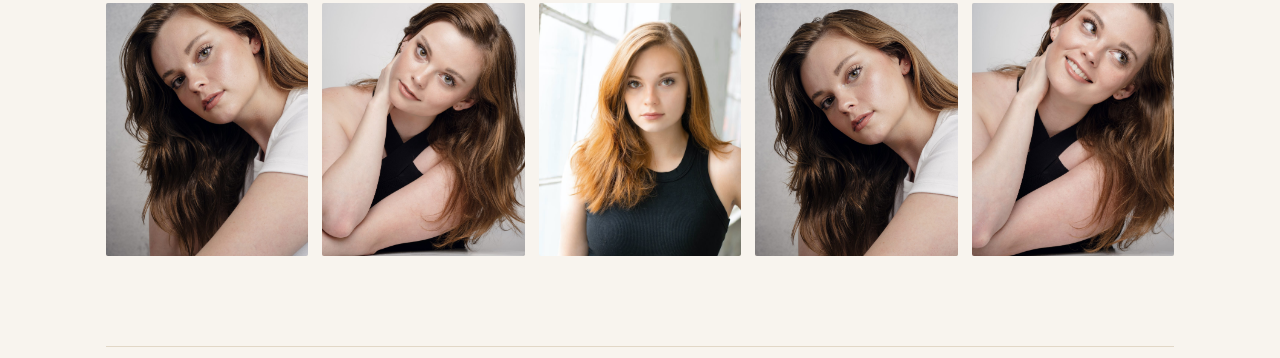
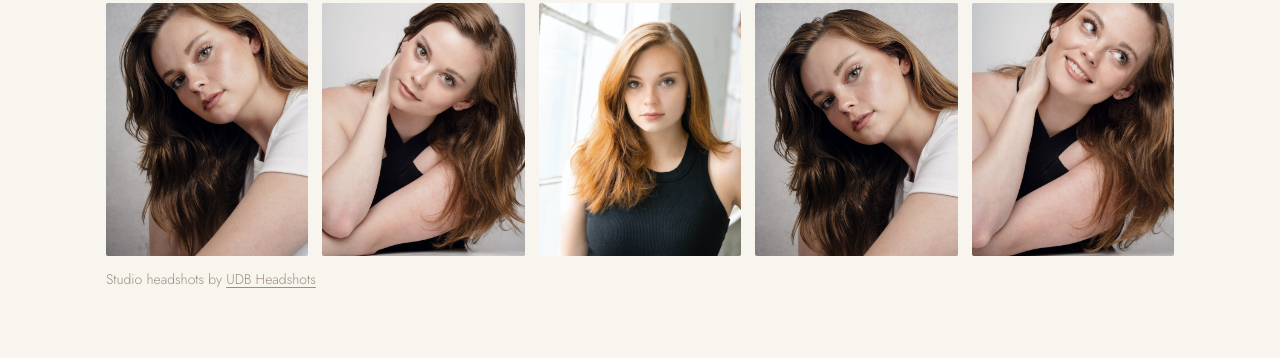
Before and after one commit to javramis/annacatherinesmith, a plain HTML site: page index.html in a window 1280 px wide. Shown: the part 5109-5467 px from the top of the page. Drawn offline with Linux system fonts and the light colour scheme.

Commit message:
Credit UDB Headshots under the headshot row
Co-Authored-By: Claude Opus 5.5 <noreply@anthropic.com>
Claude-Session: https://claude.ai/code/session_01SfXhL38BFwz87xNZNbHpGa

```diff
--- a/css/style.css
+++ b/css/style.css
@@ -230,7 +230,9 @@ td:first-child { font-weight: 400; }
 .ph { padding: 0; border: 0; background: var(--oatmeal); cursor: zoom-in; display: block; overflow: hidden; border-radius: 2px; }
 .ph img { width: 100%; height: 100%; object-fit: cover; transition: transform .6s cubic-bezier(.2,.7,.2,1); }
 .ph:hover img { transform: scale(1.025); }
-.headshots { display: grid; grid-template-columns: repeat(5, 1fr); gap: 14px; margin-bottom: clamp(56px, 7vw, 96px); }
+.headshots { display: grid; grid-template-columns: repeat(5, 1fr); gap: 14px; }
+.photo-credit { margin: 12px 0 clamp(56px, 7vw, 96px); font-size: 14px; color: var(--mushroom); }
+.photo-credit a { color: var(--mushroom); }
 .headshots .ph { aspect-ratio: 4 / 5; }
 
 .production { align-items: start; display: grid; grid-template-columns: minmax(0, 3fr) minmax(0, 9fr); gap: clamp(20px, 4vw, 56px); padding: 32px 0; border-top: 1px solid var(--linen); }
--- a/index.html
+++ b/index.html
@@ -167,6 +167,7 @@
       <button class="ph"><img loading="lazy" src="images/headshot-2.jpg" alt="Headshot, white tee, soft smile"  width="1544" height="2000"></button>
       <button class="ph"><img loading="lazy" src="images/headshot-5.jpg" alt="Headshot, smiling over her shoulder"  width="1333" height="2000"></button>
     </div>
+    <p class="photo-credit">Studio headshots by <a href="https://udbheadshots.com" target="_blank" rel="noopener">UDB Headshots</a></p>
 
     <div id="productions"></div>
   </div>
```
